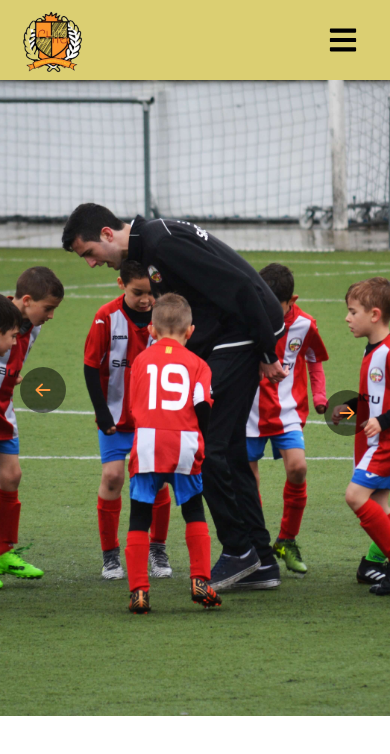
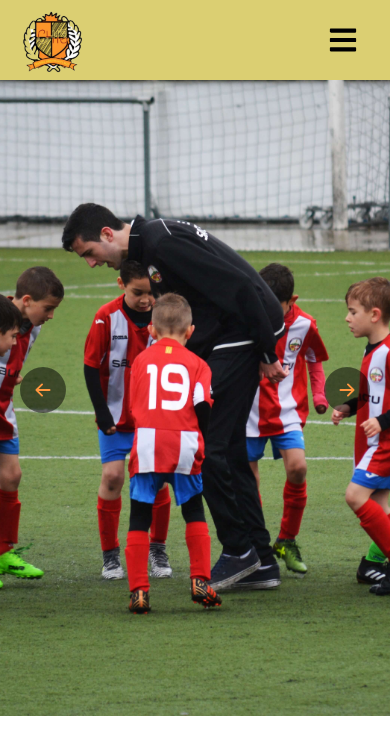
Before and after one commit to gitdela/cs-school, a React (Create React App) app: page / in a window 390 px wide. Shown: the top 754 px of the page. Built offline with nearby package versions, Linux system fonts and the light colour scheme; the HTML template or start-up script is replaced by a standard one.

Commit message:
Fix right arrow in Hero.jsx

```diff
--- a/src/Components/Hero.jsx
+++ b/src/Components/Hero.jsx
@@ -58,7 +58,7 @@ const Hero = () => {
       >
         <BsArrowLeftShort size={30} />
       </div>
-      <div className='lg:hidden absolute top-[50%] -translate-x-0 tranlate-y-[-50%] right-5 text-2xl rounded-full p-2 bg-black/50 text-customOrange cursor-pointer lg:group-hover:block'>
+      <div className='lg:hidden absolute top-[50%] -translate-x-0 translate-y-[-50%] right-5 text-2xl rounded-full p-2 bg-black/50 text-customOrange cursor-pointer lg:group-hover:block'>
         <BsArrowRightShort size={30} />
       </div>
     </div>
```
